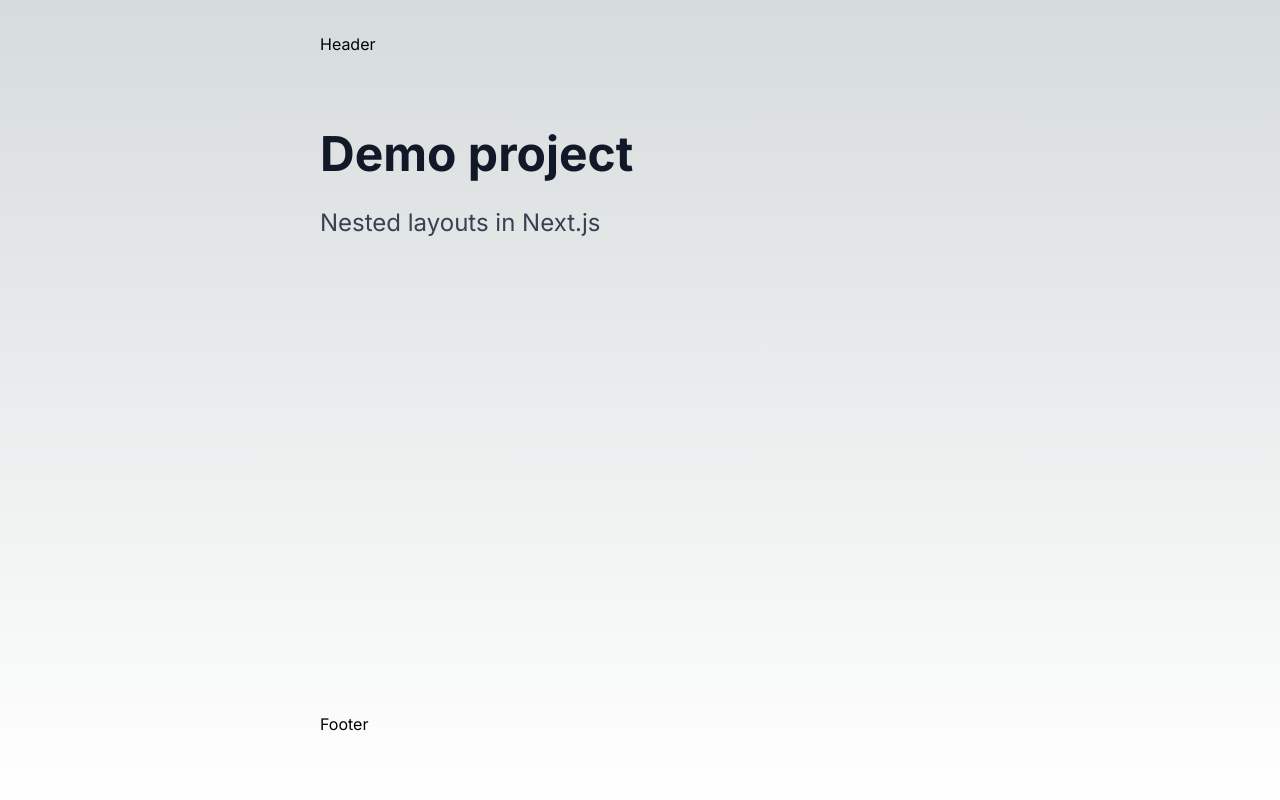
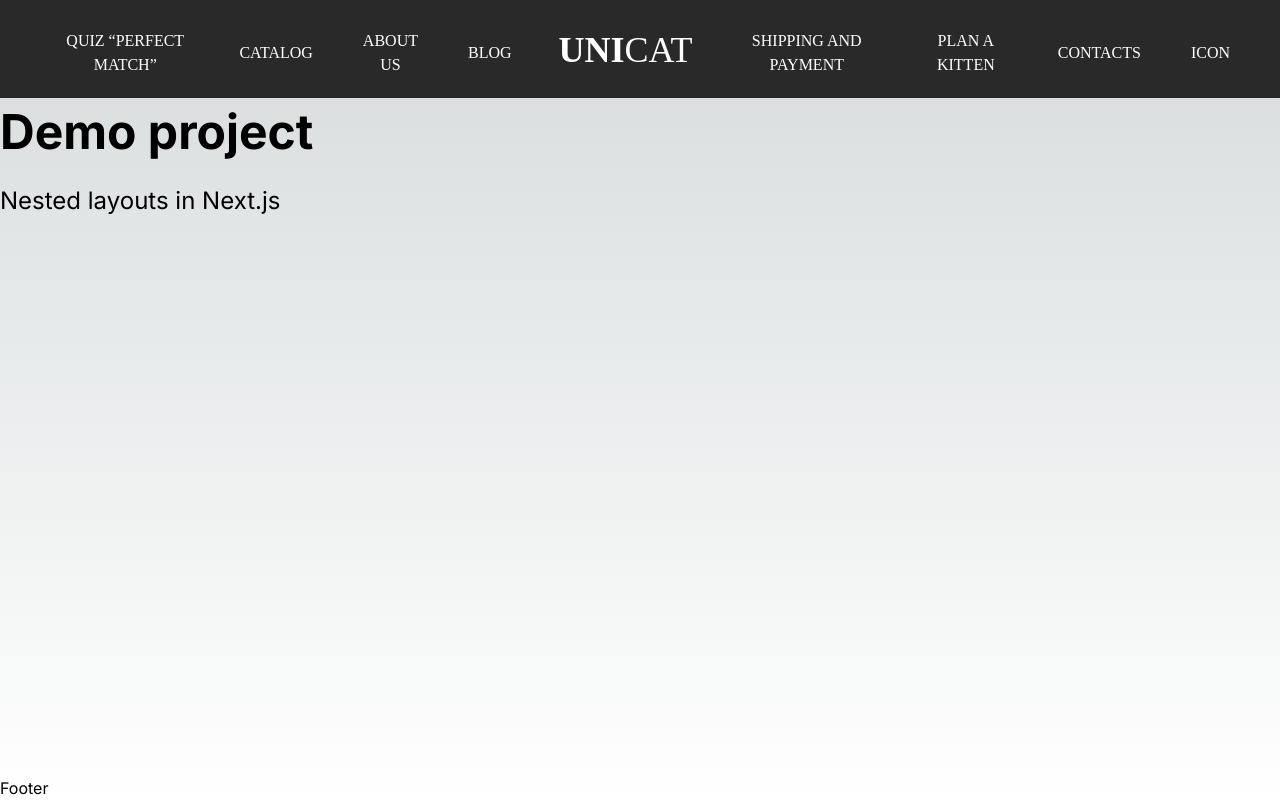
Before and after one commit to B1ackBoron/UniCat, a Next.js app: page / in a window 1280 px wide. Built offline with nearby package versions, Linux system fonts and the light colour scheme.

Commit message:
added crud header

```diff
--- a/src/app/(primary)/layout.tsx
+++ b/src/app/(primary)/layout.tsx
@@ -8,10 +8,10 @@
 
 const MainLayout: React.FC<MainLayoutProps> = ({ children }) => {
   return (
-    <div className="flex flex-col min-h-screen mx-auto max-w-2xl px-4 pt-8 pb-16">
+    <div className="flex flex-col min-h-screen">
       <div className="flex-grow">
         <Header />
-        <main className="my-0 py-16">{children}</main>
+        <main>{children}</main>
       </div>
       <Footer />
     </div>
--- /dev/null
+++ b/src/components/AboutUs.tsx
@@ -0,0 +1,28 @@
+import Link from "next/link";
+import { usePathname } from "next/navigation";
+import { ReactNode } from "react";
+
+type Props = {};
+
+const AboutUs = (props: Props) => {
+  const aboutUsItems = [
+    { label: `About us`, url: `/about-us` },
+    { label: `About breed`, url: `/about-us/breed` },
+    { label: `Reviews`, url: `/about-us/reviews` },
+    { label: `FAQ`, url: `/about-us/faq` },
+  ];
+  const pathname = usePathname();
+  return aboutUsItems.map(({ url, label }, index) => (
+    <Link key={index} href={url}>
+      <a
+        className={`hover:text-white ${
+          url === pathname ? "text-white font-semibold" : "text-gray-500"
+        }`}
+      >
+        {label}
+      </a>
+    </Link>
+  ));
+};
+
+export default AboutUs;
--- a/src/components/Header.tsx
+++ b/src/components/Header.tsx
@@ -1,5 +1,53 @@
+import Link from "next/link";
+import HeaderNavLink from "./HeaderNavLink";
+
 type Props = {};
 const Header = (props: Props) => {
-  return <div>Header</div>;
+  return (
+    <header className="h-[98px] bg-bgColor w-auto">
+      <nav>
+        <div className="pt-[29px] pr-[50px] pb-[28px] pl-[61px] gap-[47px] flex justify-center">
+          <ul className="flex items-center gap-[50px]">
+            <li className="text-[white] uppercase text-center font-zilla text-base not-italic font-normal">
+              <HeaderNavLink href="/quiz">Quiz “perfect match”</HeaderNavLink>
+            </li>
+            <li className="text-[white] uppercase text-center font-zilla text-base not-italic font-normal">
+              <HeaderNavLink href="/catalog">Catalog</HeaderNavLink>
+            </li>
+            <li className="text-[white] uppercase text-center font-zilla text-base not-italic font-normal">
+              <button className="uppercase">About Us</button>
+            </li>
+            <li className="text-[white] uppercase text-center font-zilla text-base not-italic font-normal">
+              <HeaderNavLink href="/blog">blog</HeaderNavLink>
+            </li>
+          </ul>
+          <Link href="/">
+            <span className="text-[white] text-center text-4xl not-italic font-bold font-ubuntu leading-[normal] uppercase">
+              UNI
+            </span>
+            <span className="text-[white] text-center text-4xl not-italic font-light font-ubuntu leading-[normal] uppercase">
+              CAT
+            </span>
+          </Link>
+          <ul className="flex items-center gap-[50px]">
+            <li className="text-[white] uppercase text-center font-zilla text-base not-italic font-normal">
+              <HeaderNavLink href="/shipping">
+                shipping and payment
+              </HeaderNavLink>
+            </li>
+            <li className="text-[white] uppercase text-center font-zilla text-base not-italic font-normal">
+              <HeaderNavLink href="/plan">plan a kitten</HeaderNavLink>
+            </li>
+            <li className="text-[white] uppercase text-center font-zilla text-base not-italic font-normal">
+              <HeaderNavLink href="/contacts">contacts</HeaderNavLink>
+            </li>
+            <li className="text-[white] uppercase text-center font-zilla text-base not-italic font-normal">
+              icon
+            </li>
+          </ul>
+        </div>
+      </nav>
+    </header>
+  );
 };
 export default Header;
--- /dev/null
+++ b/src/components/HeaderNavLink.tsx
@@ -0,0 +1,26 @@
+"use client";
+
+import Link from "next/link";
+import { usePathname } from "next/navigation";
+import { ReactNode } from "react";
+
+type Props = {
+  children: ReactNode;
+  href: string;
+};
+
+const HeaderNavLink = ({ children, href }: Props) => {
+  const pathname = usePathname();
+  const active = href === pathname;
+  return (
+    <Link
+      href={href}
+      className={`hover: text-[white] ${
+        active ? "text-[white] font-semibold" : "text-gray-500"
+      }`}
+    >
+      {children}
+    </Link>
+  );
+};
+export default HeaderNavLink;
--- a/tailwind.config.ts
+++ b/tailwind.config.ts
@@ -1,20 +1,23 @@
-import type { Config } from 'tailwindcss'
+import { Ubuntu, Zilla_Slab } from "next/font/google/index";
+import type { Config } from "tailwindcss";
 
 const config: Config = {
   content: [
-    './src/pages/**/*.{js,ts,jsx,tsx,mdx}',
-    './src/components/**/*.{js,ts,jsx,tsx,mdx}',
-    './src/app/**/*.{js,ts,jsx,tsx,mdx}',
+    "./src/pages/**/*.{js,ts,jsx,tsx,mdx}",
+    "./src/components/**/*.{js,ts,jsx,tsx,mdx}",
+    "./src/app/**/*.{js,ts,jsx,tsx,mdx}",
   ],
   theme: {
-    extend: {
-      backgroundImage: {
-        'gradient-radial': 'radial-gradient(var(--tw-gradient-stops))',
-        'gradient-conic':
-          'conic-gradient(from 180deg at 50% 50%, var(--tw-gradient-stops))',
-      },
+    colors: {
+      bgColor: "#292929",
+      white: "#FFF",
     },
+    fontFamily: {
+      ubuntu: ["Ubuntu"],
+      zilla: ["Zilla_Slab"],
+    },
+    extend: {},
   },
   plugins: [],
-}
-export default config
+};
+export default config;
```
